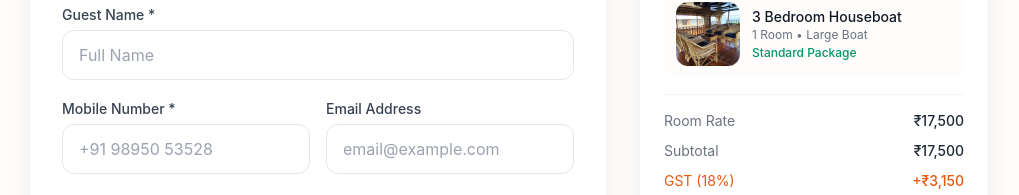
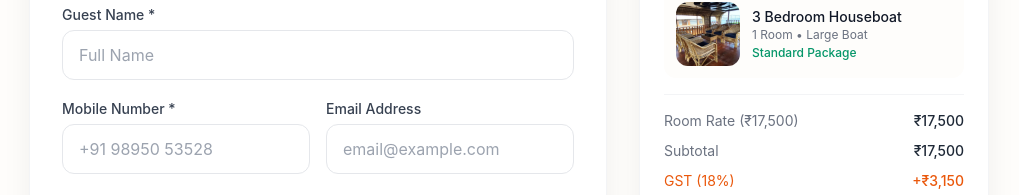
Before and after one commit to sivakum244-cell/kalappura-website, a Next.js app: page /booking in a window 1280 px wide. Shown: the part 288-483 px from the top of the page, without its empty margins (131-1150 px from the left). Built offline with nearby package versions, Linux system fonts and the light colour scheme; no server answers; the database is empty.

Commit message:
Add seasonal pricing: Aug/Sep rates from Booking.com calendar per room per month

```diff
--- a/src/app/booking/page.tsx
+++ b/src/app/booking/page.tsx
@@ -6,6 +6,7 @@ import Link from "next/link";
 import { useRouter, useSearchParams } from "next/navigation";
 import { ROOMS } from "@/lib/constants";
 import { formatPrice } from "@/lib/utils";
+import { getRoomPrice, isWeekendDate } from "@/lib/pricing";
 import AvailabilityBadge, { useAvailability, isDateBlocked } from "@/components/AvailabilityBadge";
 
 function BookingContent() {
@@ -126,9 +127,7 @@ function BookingContent() {
       if (result.success) {
         // Calculate pricing for emails
         const emailRoom = ROOMS.find(r => r.id === formData.roomType) || selectedRoom;
-        const emailCheckInDate = formData.checkIn ? new Date(formData.checkIn) : null;
-        const emailIsWeekend = emailCheckInDate ? (emailCheckInDate.getDay() === 5 || emailCheckInDate.getDay() === 6) : false;
-        const emailRoomPrice = emailIsWeekend ? (emailRoom.weekendPrice || emailRoom.price) : emailRoom.price;
+        const emailRoomPrice = getRoomPrice(formData.roomType, formData.checkIn);
         const emailRoomRate = emailRoomPrice * formData.numberOfRooms;
         const emailPackageExtra = 0;
         const emailChildrenCharge = formData.children * 1000;
@@ -173,9 +172,7 @@ function BookingContent() {
         // If online payment selected, redirect to PayU
         if (formData.paymentPreference === "online-payment") {
           const currentRoom = ROOMS.find(r => r.id === formData.roomType) || selectedRoom;
-          const checkInDate = formData.checkIn ? new Date(formData.checkIn) : null;
-          const isWeekend = checkInDate ? (checkInDate.getDay() === 5 || checkInDate.getDay() === 6) : false;
-          const roomPrice = isWeekend ? (currentRoom.weekendPrice || currentRoom.price) : currentRoom.price;
+          const roomPrice = getRoomPrice(formData.roomType, formData.checkIn);
           const roomRate = roomPrice * formData.numberOfRooms;
           const childrenCharge = formData.children * 1000;
           const extraBedCharge = formData.extraBed * 1000;
@@ -186,9 +183,7 @@ function BookingContent() {
           router.push(`/payment?bookingId=${result.bookingId}&amount=${total}&name=${encodeURIComponent(formData.guestName)}&email=${encodeURIComponent(formData.email)}&phone=${encodeURIComponent(formData.mobile)}&room=${encodeURIComponent(currentRoom.name)}`);
         } else if (formData.paymentPreference === "pay-at-property") {
           const currentRoom = ROOMS.find(r => r.id === formData.roomType) || selectedRoom;
-          const checkInDate = formData.checkIn ? new Date(formData.checkIn) : null;
-          const isWeekend = checkInDate ? (checkInDate.getDay() === 5 || checkInDate.getDay() === 6) : false;
-          const roomPrice = isWeekend ? (currentRoom.weekendPrice || currentRoom.price) : currentRoom.price;
+          const roomPrice = getRoomPrice(formData.roomType, formData.checkIn);
           const roomRate = roomPrice * formData.numberOfRooms;
           const childrenCharge = formData.children * 1000;
           const extraBedCharge = formData.extraBed * 1000;
@@ -681,11 +676,8 @@ function BookingContent() {
               <h3 className="font-display text-lg font-bold text-gray-900 mb-4">Booking Summary</h3>
               {(() => {
                 const currentRoom = ROOMS.find(r => r.id === formData.roomType) || selectedRoom;
-                // Check if check-in is weekend (Fri=5, Sat=6)
-                const checkInDate = formData.checkIn ? new Date(formData.checkIn) : null;
-                const isWeekend = checkInDate ? (checkInDate.getDay() === 5 || checkInDate.getDay() === 6) : false;
-                const roomPrice = isWeekend ? (currentRoom.weekendPrice || currentRoom.price) : currentRoom.price;
-                const packageRate = formData.packageType === "premium" ? 19000 : formData.packageType === "luxury" ? 24000 : 15000;
+                const roomPrice = getRoomPrice(formData.roomType, formData.checkIn);
+                const isWeekend = isWeekendDate(formData.checkIn);
                 const roomRate = roomPrice * formData.numberOfRooms;
                 const packageExtra = 0;
                 const childrenCharge = formData.children * 1000;
@@ -708,7 +700,7 @@ function BookingContent() {
                     <div className="flex justify-between">
                       <span className="text-gray-500">
                         Room Rate {isWeekend && <span className="text-orange-500 text-xs">(Weekend)</span>}
-                        {formData.numberOfRooms > 1 ? ` (₹${roomPrice.toLocaleString()} × ${formData.numberOfRooms})` : ""}
+                        {formData.numberOfRooms > 1 ? ` (₹${roomPrice.toLocaleString()} × ${formData.numberOfRooms})` : ` (₹${roomPrice.toLocaleString()})`}
                       </span>
                       <span className="font-medium">{formatPrice(roomRate)}</span>
                     </div>
--- /dev/null
+++ b/src/lib/pricing.ts
@@ -0,0 +1,73 @@
+// ============================================================================
+// DYNAMIC PRICING - Date-based room rates
+// Rates can vary by month and day of week
+// Update this file when Booking.com rates change
+// ============================================================================
+
+interface MonthlyRate {
+  weekday: number; // Sun-Thu
+  weekend: number; // Fri-Sat
+}
+
+interface RoomPricing {
+  [month: string]: MonthlyRate; // Format: "YYYY-MM" or "default"
+}
+
+// Pricing for each boat type
+// Add new months as needed: "2026-10", "2026-11", etc.
+const PRICING: Record<string, RoomPricing> = {
+  "standard-cabin": {
+    // 3 Bedroom Houseboat
+    "2026-08": { weekday: 17500, weekend: 20000 },
+    "2026-09": { weekday: 18500, weekend: 18500 },
+    default: { weekday: 17500, weekend: 20000 },
+  },
+  "double-twin-room": {
+    // 2 Bedroom Houseboat
+    "2026-08": { weekday: 16500, weekend: 18500 },
+    "2026-09": { weekday: 17500, weekend: 17500 },
+    default: { weekday: 16500, weekend: 18500 },
+  },
+  "suite-river-view": {
+    // Single Bedroom Houseboat
+    "2026-08": { weekday: 17500, weekend: 20000 },
+    "2026-09": { weekday: 18500, weekend: 18500 },
+    default: { weekday: 17500, weekend: 20000 },
+  },
+};
+
+// Get the price for a specific date and room type
+export function getRoomPrice(roomType: string, checkInDate: string): number {
+  if (!checkInDate) {
+    // Return default weekday price
+    const defaultRate = PRICING[roomType]?.default || { weekday: 17500, weekend: 20000 };
+    return defaultRate.weekday;
+  }
+
+  const date = new Date(checkInDate);
+  const month = `${date.getFullYear()}-${String(date.getMonth() + 1).padStart(2, "0")}`;
+  const dayOfWeek = date.getDay(); // 0=Sun, 5=Fri, 6=Sat
+  const isWeekend = dayOfWeek === 5 || dayOfWeek === 6;
+
+  // Get rate for the month, fallback to default
+  const roomPricing = PRICING[roomType];
+  if (!roomPricing) return 17500;
+
+  const monthRate = roomPricing[month] || roomPricing.default || { weekday: 17500, weekend: 20000 };
+
+  return isWeekend ? monthRate.weekend : monthRate.weekday;
+}
+
+// Check if a date is weekend
+export function isWeekendDate(dateStr: string): boolean {
+  if (!dateStr) return false;
+  const date = new Date(dateStr);
+  const day = date.getDay();
+  return day === 5 || day === 6;
+}
+
+// Get display rates for homepage (show range)
+export function getDisplayRates(roomType: string): { from: number; weekend: number } {
+  const defaultRate = PRICING[roomType]?.default || { weekday: 17500, weekend: 20000 };
+  return { from: defaultRate.weekday, weekend: defaultRate.weekend };
+}
```
